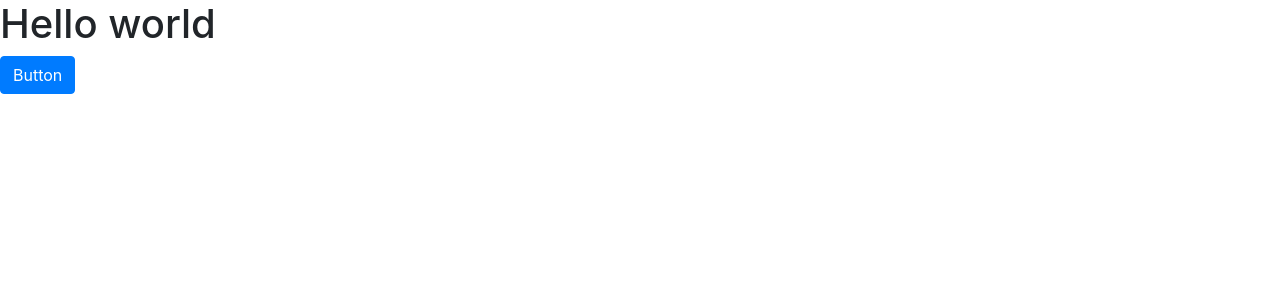
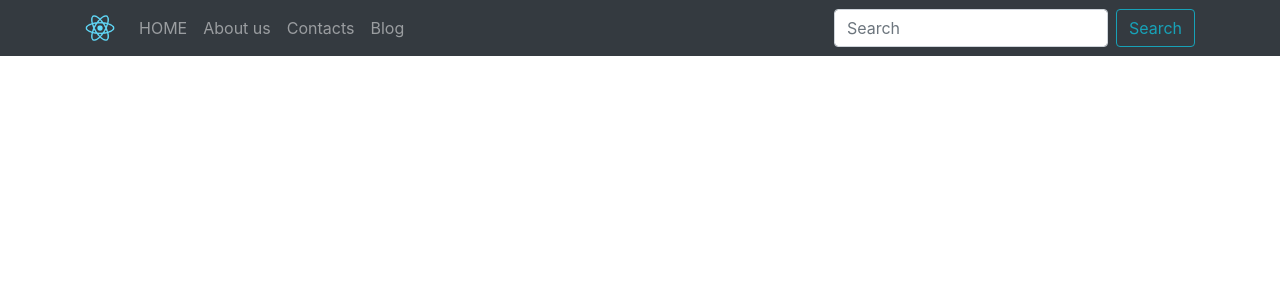
Before and after one commit to trpowerr/Project_React, a React (Create React App) app in the folder my-app/: page / in a window 1280 px wide. Shown: the top 300 px of the page. Built offline with nearby package versions, Linux system fonts and the light colour scheme.

Commit message:
add header

```diff
--- a/my-app/src/App.js
+++ b/my-app/src/App.js
@@ -2,12 +2,12 @@
 import './App.css';
 import 'bootstrap/dist/css/bootstrap.min.css';
 import { Button } from 'react-bootstrap'
+import Header from './Components/Header';
 
 function App() {
   return (
       <div>
-        <h1>Hello world</h1>
-        <Button variant='primary'>Button</Button>
+        <Header />
       </div>
 
 
--- /dev/null
+++ b/my-app/src/Components/Header.js
@@ -0,0 +1,49 @@
+import React, { Component } from 'react';
+import {
+  Navbar,
+  Container,
+  Nav,
+  Form,
+  FormControl,
+  Button
+} from 'react-bootstrap';
+import logo from './logo192.png'
+
+export default class Header extends Component {
+  render() {
+    return (
+        <Navbar collapseOnSelect expand='md' bg='dark' variant='dark'>
+          <Container>
+              <Navbar.Brand href='/'>
+                  <img
+                     src={logo}
+                     height='30'
+                     width='30'
+                     className='d-inline-block align-top'
+                     alt='logo'
+                  />
+              </Navbar.Brand>
+              <Navbar.Toggle aria-controls='responsive-navbar-nav'/>
+              <Navbar.Collapse id='responsive-navbar-nav'>
+                <Nav className='mr-auto'>
+                  <Nav.Link href='/'>HOME</Nav.Link>
+                  <Nav.Link href='/about'>About us</Nav.Link>
+                  <Nav.Link href='/contacts'>Contacts</Nav.Link>
+                  <Nav.Link href='/blog'>Blog</Nav.Link>
+                </Nav>
+                <Form inline>
+                  <FormControl
+                    type='text'
+                    placeholder='Search'
+                    className='mr-sm-2'
+                  />
+                  <Button variant='outline-info'>Search</Button>
+                </Form>
+
+              </Navbar.Collapse>
+
+          </Container>
+        </Navbar>
+    );
+  }
+}
```
Also changed, not shown: my-app/src/Components/logo192.png (renamed from my-app/public/logo192.png).
